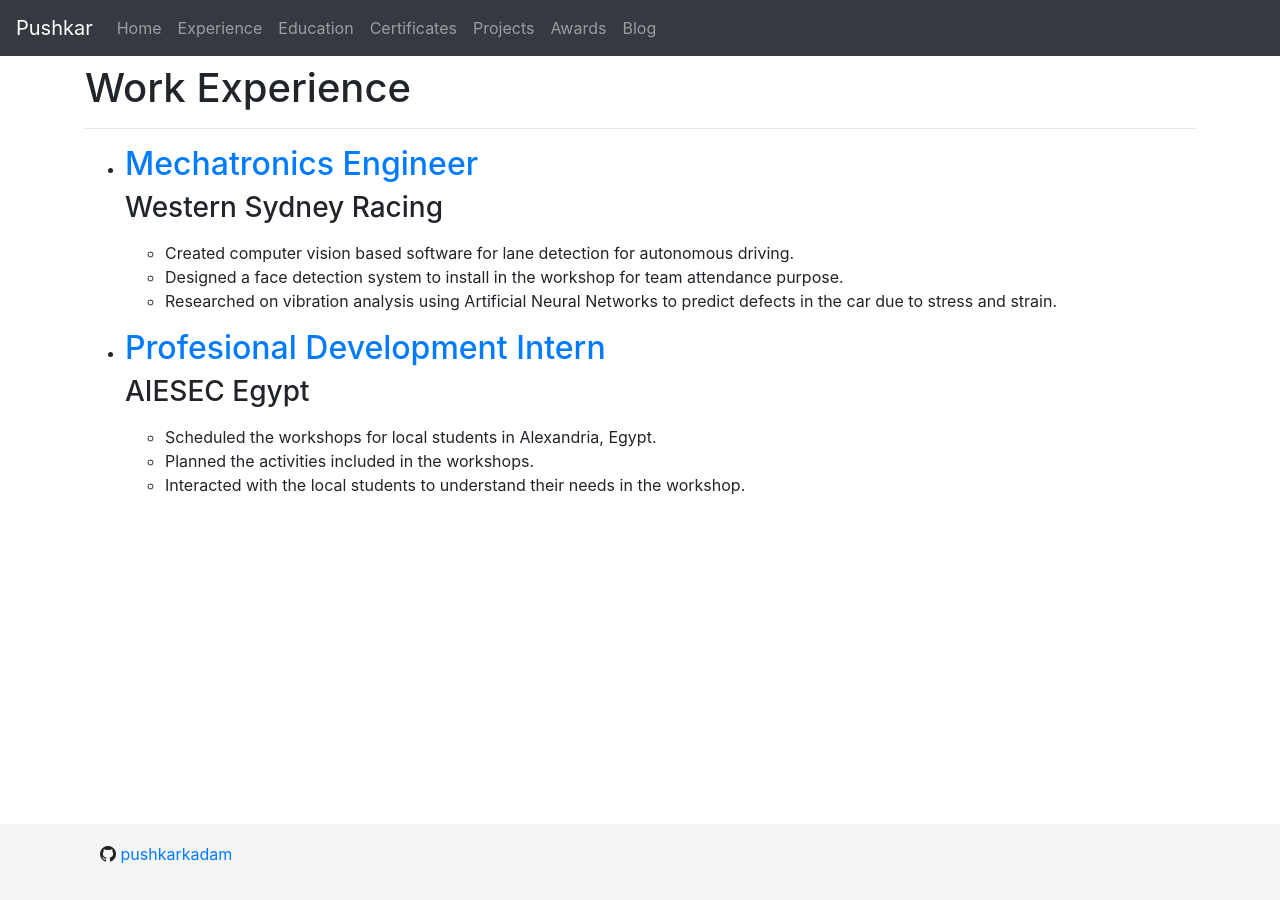
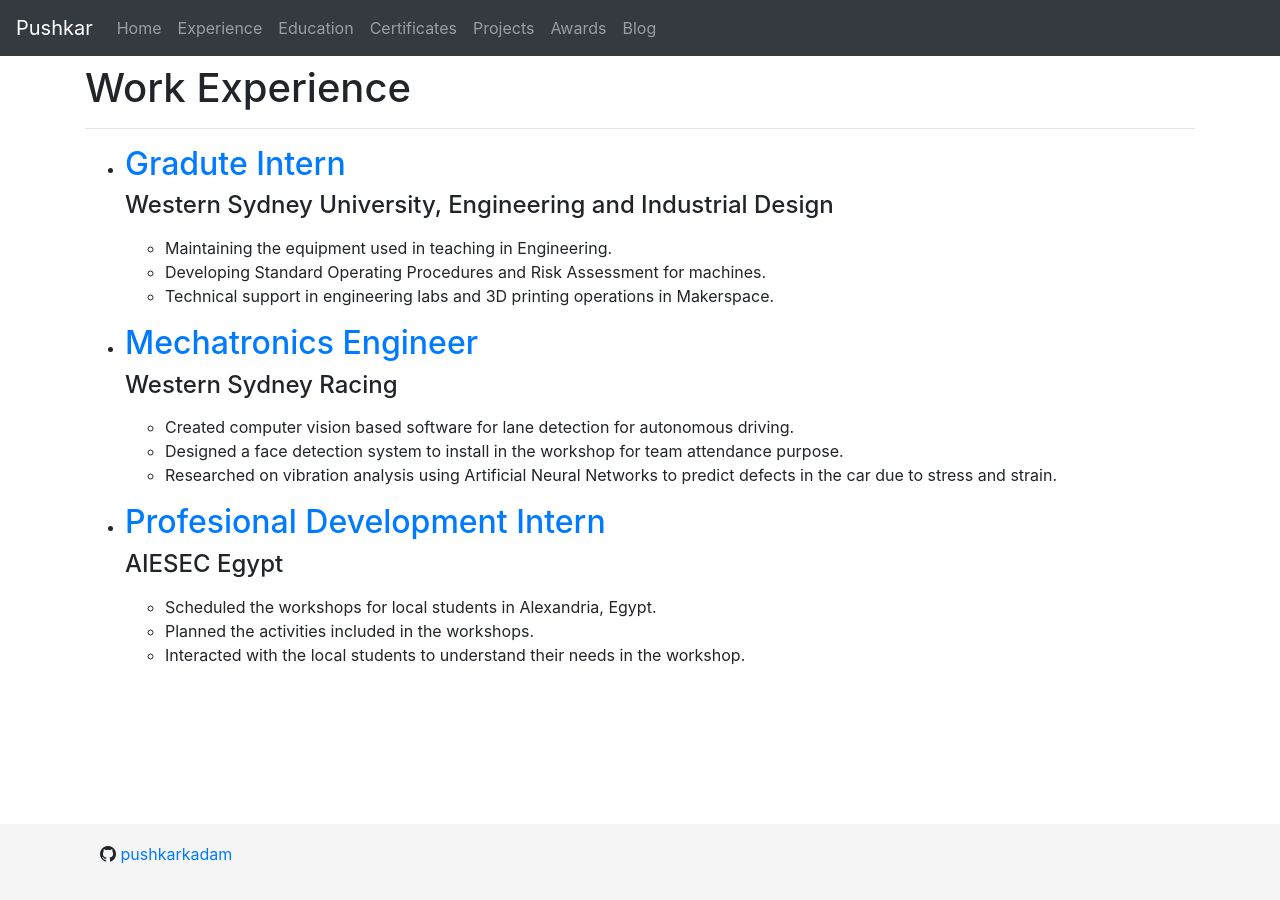
Before and after one commit to pushkarkadam/portfolio, a Jekyll site: the page built from experience.html, in a window 1280 px wide. Built offline with Jekyll 4.4.1, drawn with Linux system fonts in a browser that asks for light colours; nearby versions of some CDN libraries; some of the changed lines change nothing that is shown.

Commit message:
Wsu experience added.

```diff
--- a/experience.html
+++ b/experience.html
@@ -15,7 +15,7 @@ title: Experience
         {% for job in jobs %}
             <li>
                 <h2><a href="{{ job.url }}">{{ job.job_title }}</a></h2>
-                <h3>{{ job.name }}</h3>
+                <h4>{{ job.name }}</h4>
                 <p>{{ job.excerpt | markdownify }}</p>
             </li>
         {% endfor %}
--- /dev/null
+++ b/my_collections/_jobs/wsu.md
@@ -0,0 +1,47 @@
+---
+short_name: wsu
+job_title: Gradute Intern
+name: Western Sydney University, Engineering and Industrial Design
+location: Sydney, Australia
+image: wsu.jpg
+start_date: 2019-03-04
+end_date: 2021-03-13
+---
+
+* Maintaining the equipment used in teaching in Engineering.
+* Developing Standard Operating Procedures and Risk Assessment for machines.
+* Technical support in engineering labs and 3D printing operations in Makerspace.
+
+## Projects
+
+### Face Recognition using Internet of Things (IoT)
+
+* Prepared a working prototype by deploying the face recognition software on IoT device such as Raspberry Pi.
+* The device remains a prototype concept to create the smart lab spaces for the safety of the users.
+
+### Feedback System using IoT
+
+* Developed a web interface and a NoSQL database to collect the feedback in the lab.
+* Deployed the system on Raspberry Pi and automated the start-up process in a Kiosk mode with Chromium web browser.
+* Developed a Chrome extension to change interface to record lab after-hours attendance.
+* Designed the case for the system in SolidWorks and 3D printed the case.
+* The project was presented at TechNet Australia 2019.
+* The project won people’s 2nd choice in Graduate Intern Poster Presentation.
+
+### Student Pathway Project
+
+* Developed the python modules for predicting the pathway of the students.
+* Implemented linear algebra and data structure to reduce computation time and resources.
+* Managed the project development in a team using GitHub as version control.
+* Implemented agile processes for software development.
+* Developed algorithms to generate network diagrams using Python package called Networkx.
+* The project was accepted and presented at Professional Staff Conference in Western Sydney University.
+
+### Arduino Voltage Reader
+
+* Experimented with NodeJS to develop a software that reads the voltage from Arduino and hosts a server on Raspberry Pi to read the value remotely on a web interface in real time.
+* The project was selected for GitHub’s Arctic Code Vault.
+
+### Lab Prep Wiki
+
+* Developed a knowledge base for lab operations using the wiki on Microsoft SharePoint.
```
Also changed, not shown: assets/images/jobs/wsu.jpg (added).
